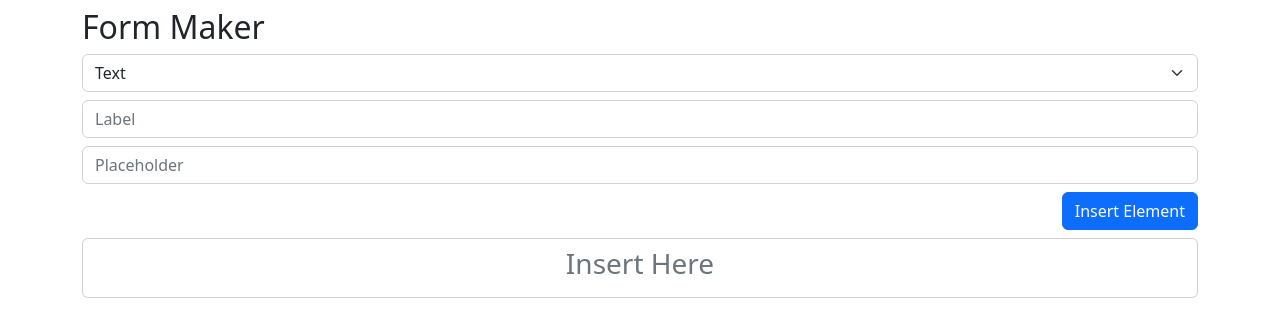
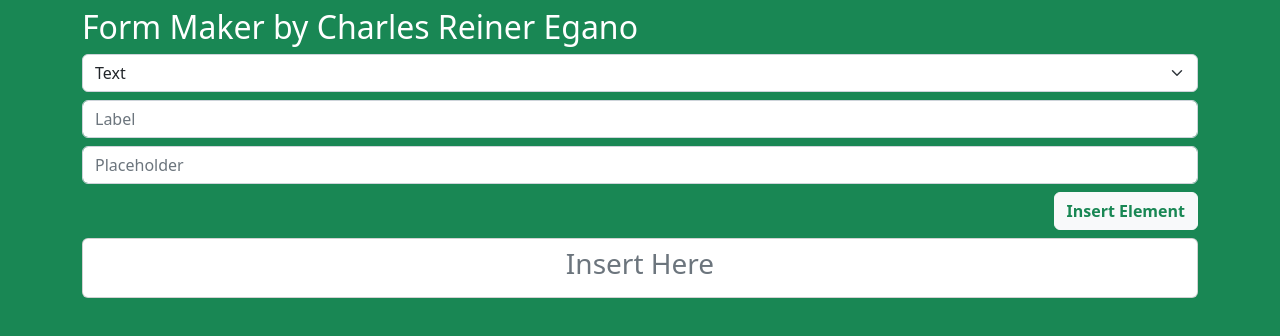
Before and after one commit to CharC0de/ActivityGoogleForm, a plain HTML site: page activity/index.html in a window 1280 px wide. Drawn offline with nearby package versions, Linux system fonts and the light colour scheme.

Commit message:
Update index.html

```diff
--- a/activity/index.html
+++ b/activity/index.html
@@ -9,9 +9,9 @@
     <title>Form Maker</title>
 </head>
 
-<body>
+<body class="text-bg-success">
     <div class="container">
-        <h2 class="mt-2">Form Maker</h2>
+        <h2 class="mt-2">Form Maker by Charles Reiner Egano</h2>
         <select id="type" class="form-select">
             <option value="text">Text</option>
             <option value="radio">Radio</option>
@@ -20,9 +20,9 @@
         <input type="text" id="label" class="form-control mt-2" placeholder="Label">
         <input type="text" id="placeholder" class="form-control mt-2" placeholder="Placeholder">
         <div class="d-flex flex-row justify-content-end mt-2">
-            <button onclick="insert()" id="insert" class="btn btn-primary">Insert Element</button>
+            <button onclick="insert()" id="insert" class="btn btn-light text-success fw-bold">Insert Element</button>
         </div>
-        <div id="elements" class="card mt-2 p-2 text-center">
+        <div id="elements" class="card mt-2 p-2 text-center text-black">
             <h3 class="text-secondary">Insert Here</h3>
         </div>
     </div>
```
